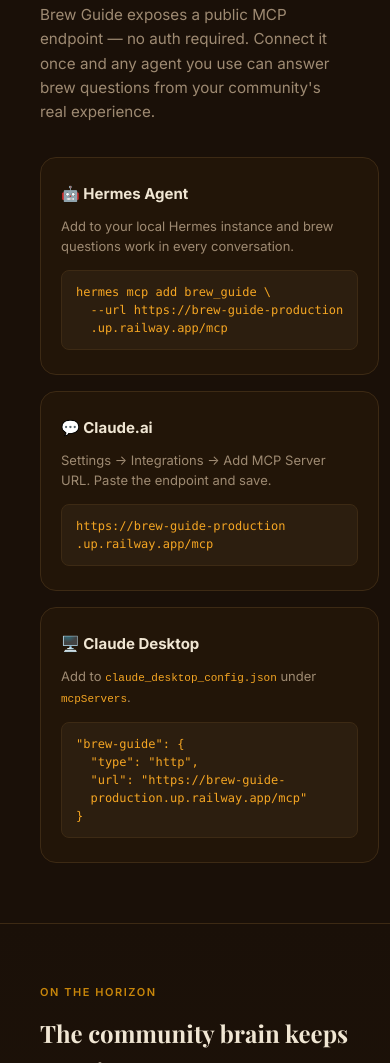
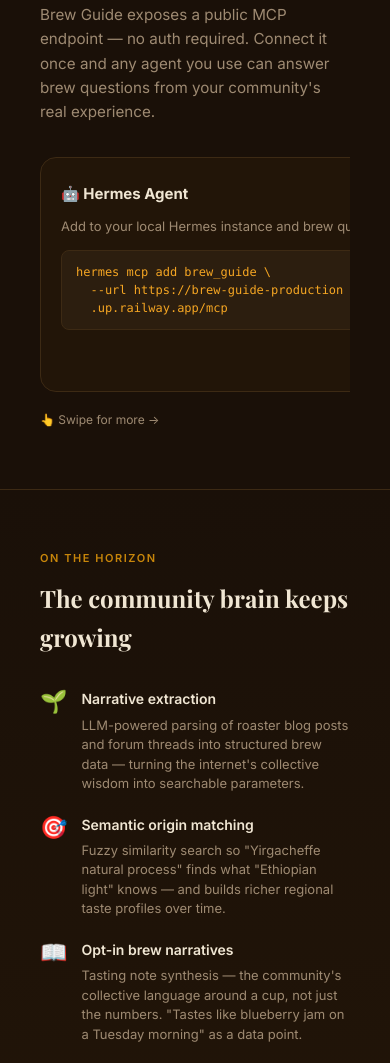
Before and after one commit to yuens1002/coffee-brew-inference-experiment, a website: page landing/index.html in a window 390 px wide. Shown: the part 2808-3871 px from the top of the page. Drawn offline with nearby package versions, Linux system fonts and the light colour scheme; no server answers; a web font is replaced by a local one.

Commit message:
feat(landing): horizontal scroll on AI cards for mobile (3a-6)

```diff
--- a/landing/index.html
+++ b/landing/index.html
@@ -692,6 +692,46 @@
           .connect-cards { grid-template-columns: repeat(3, 1fr); }
         }
 
+        @media (max-width: 768px) {
+          .connect-cards {
+            display: flex;
+            flex-wrap: nowrap;
+            overflow-x: auto;
+            scroll-snap-type: x mandatory;
+            -webkit-overflow-scrolling: touch;
+            padding-bottom: 8px;
+            gap: 12px;
+          }
+
+          .connect-cards::-webkit-scrollbar {
+            height: 4px;
+          }
+
+          .connect-cards::-webkit-scrollbar-thumb {
+            background: var(--border-hi);
+            border-radius: 2px;
+          }
+
+          .connect-card {
+            min-width: 260px;
+            flex-shrink: 0;
+            scroll-snap-align: start;
+          }
+
+          .scroll-hint {
+            display: flex;
+            align-items: center;
+            gap: 6px;
+            font-size: 12px;
+            color: var(--muted);
+            margin-top: 10px;
+          }
+        }
+
+        @media (min-width: 769px) {
+          .scroll-hint { display: none; }
+        }
+
     .connect-card {
       background: var(--bg-card);
       border: 1px solid var(--border);
@@ -1134,10 +1174,10 @@
           <div class="code-block">"brew-guide": {<br>&nbsp;&nbsp;"type": "http",<br>&nbsp;&nbsp;"url": "https://brew-guide-<br>&nbsp;&nbsp;production.up.railway.app/mcp"<br>}</div>
         </div>
       </div>
+
+            <div class="scroll-hint">👆 Swipe for more →</div>
           </div>
         </section>
-
-  <!-- ── What's coming ─────────────────────────────────────── -->
   <section id="whats-coming">
     <div class="container">
       <span class="section-label">On the horizon</span>
```
Lines whose indentation alone changed are shown as unchanged.
